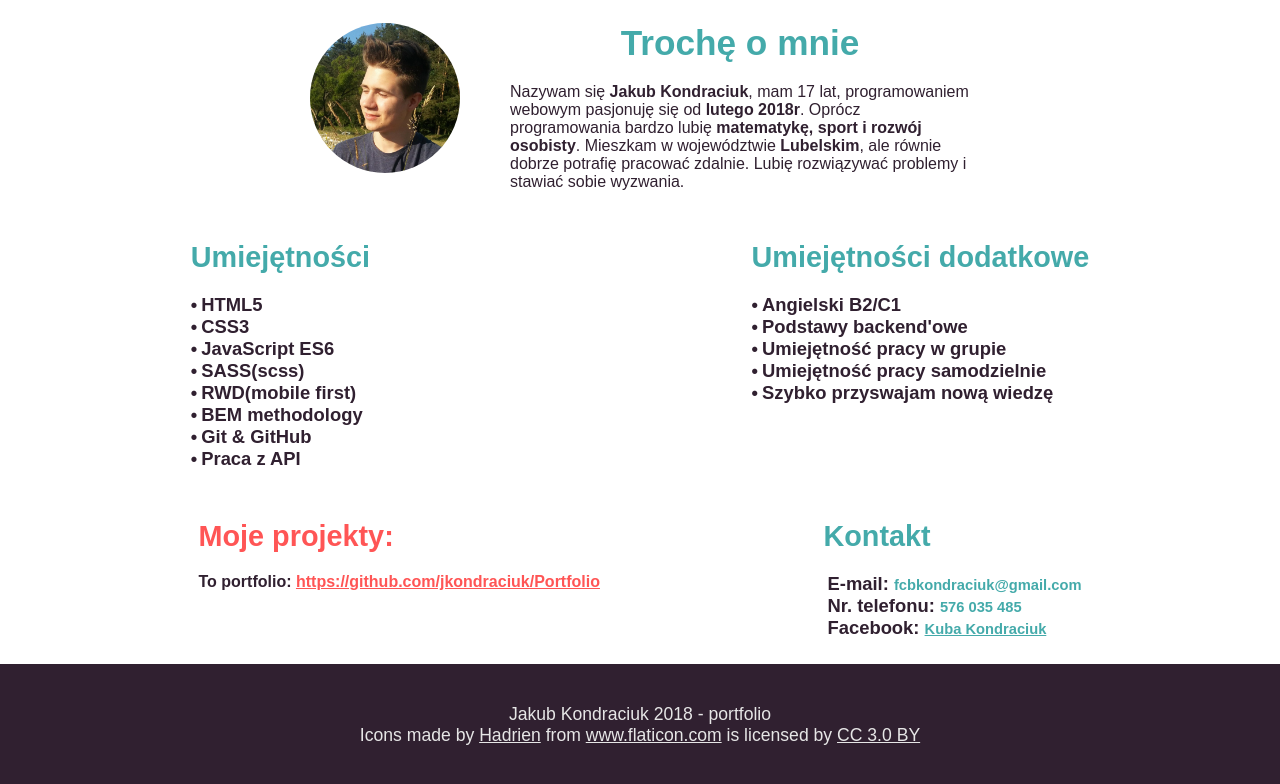
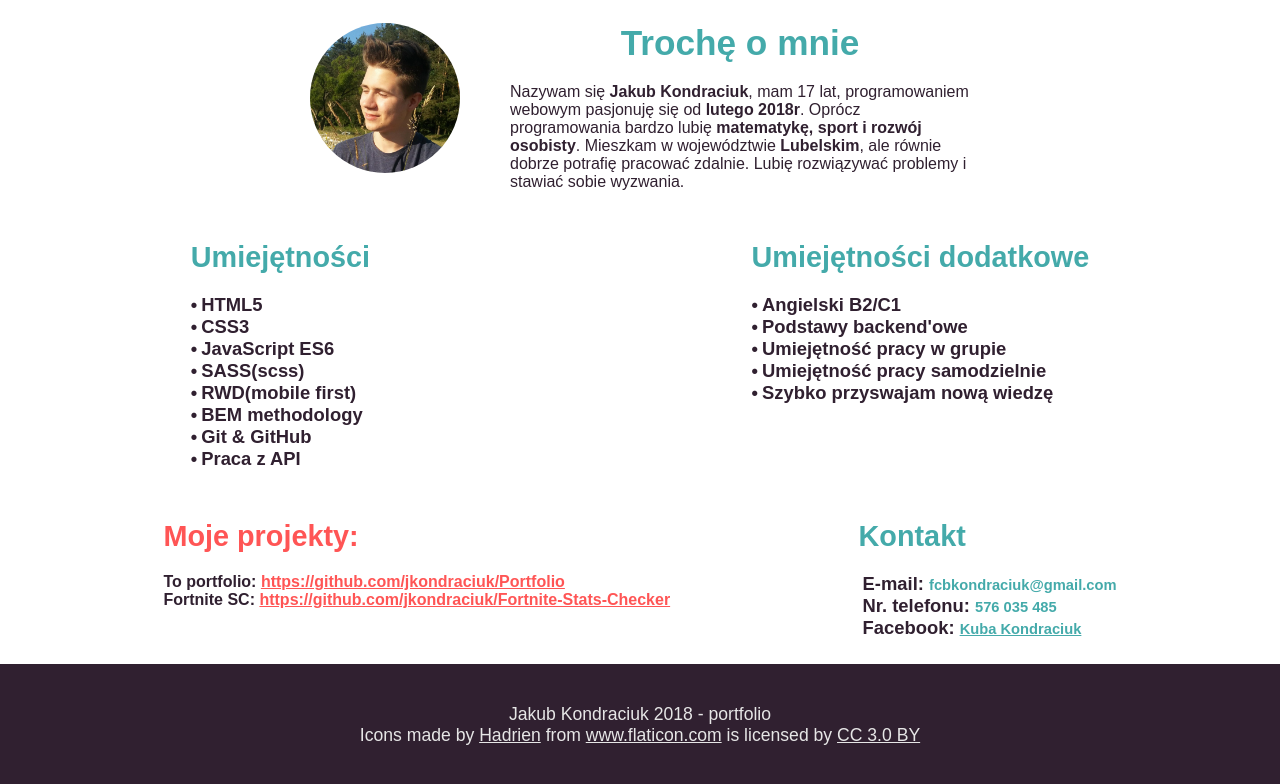
Before and after one commit to jkondraciuk/Portfolio, a plain HTML site: page index.html in a window 1280 px wide. Shown: the part 802-1586 px from the top of the page. Drawn offline with Linux system fonts and the light colour scheme; a web font is replaced by a local one.

Commit message:
I added my new project to the list of my projects

```diff
--- a/index.html
+++ b/index.html
@@ -74,6 +74,7 @@
     <section class="info projects">
         <h3 class="projects__header">Moje projekty:</h3>
           <p class="projects__para">To portfolio: <a class="projects__link" href="https://github.com/JacobOctopus/JacboOctopus.github.io" target="_blank">https://github.com/jkondraciuk/Portfolio</a></p>
+          <p class="projects__para">Fortnite SC: <a class="projects__link" href="https://github.com/jkondraciuk/Fortnite-Stats-Checker" target="_blank">https://github.com/jkondraciuk/Fortnite-Stats-Checker</a></p>
     </section>
     <article class="info">
       <h3 class="info__header">Kontakt</h3>
```
